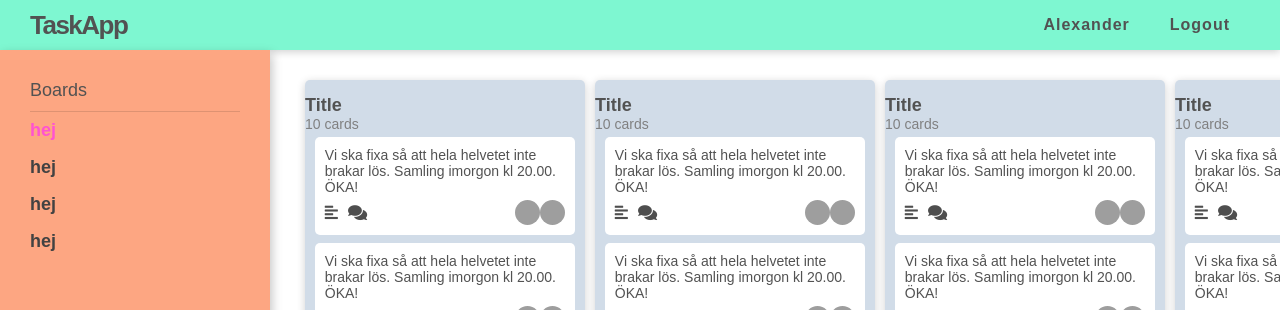
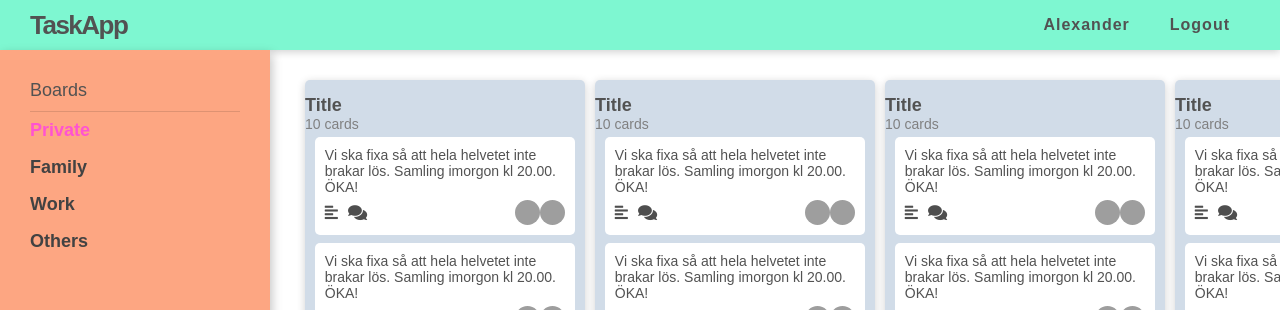
Before and after one commit to Alexloof/TaskApp, a React (Create React App) app in the folder client/: page / in a window 1280 px wide. Shown: the top 310 px of the page. Built offline with nearby package versions, Linux system fonts and the light colour scheme; grey boxes are pictures that could not be loaded.

Commit message:
small scrollbar fix

```diff
--- a/client/src/components/SideMenu/index.js
+++ b/client/src/components/SideMenu/index.js
@@ -7,10 +7,10 @@ export default () => {
   return (
     <SideMenu>
       <Title>Boards</Title>
-      <Link to="/">hej</Link>
-      <Link to="/t">hej</Link>
-      <Link to="/g">hej</Link>
-      <Link to="/j">hej</Link>
+      <Link to="/">Private</Link>
+      <Link to="/t">Family</Link>
+      <Link to="/g">Work</Link>
+      <Link to="/j">Others</Link>
     </SideMenu>
   )
 }
--- a/client/src/views/board/components/CardList/style.js
+++ b/client/src/views/board/components/CardList/style.js
@@ -34,11 +34,6 @@ export const CardsWrapper = styled.div`
     width: 0.5em;
   }
 
-  ::-webkit-scrollbar-track {
-    -webkit-box-shadow: inset 0 0 6px rgba(0, 0, 0, 0.3);
-    border-radius: 5px;
-  }
-
   ::-webkit-scrollbar-thumb {
     background-color: #9a9a9a;
     outline: 1px solid slategrey;
```
